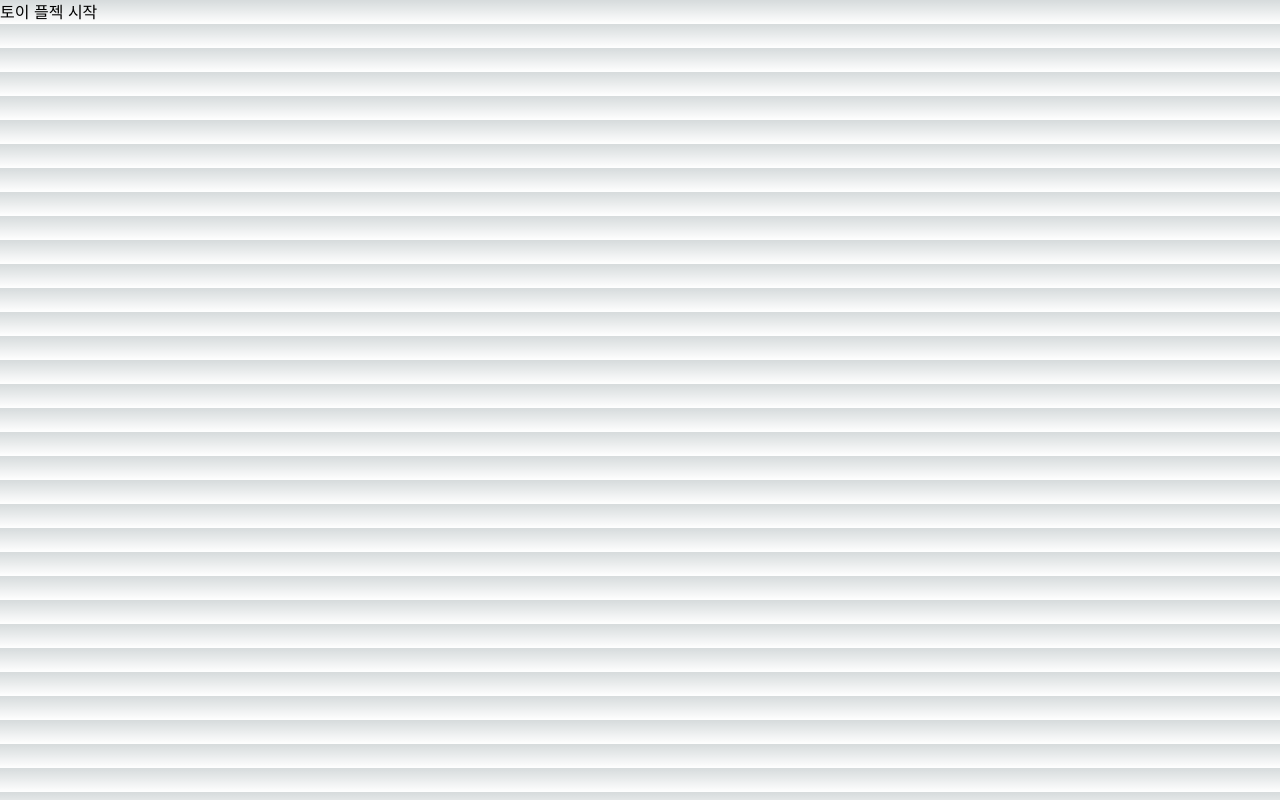
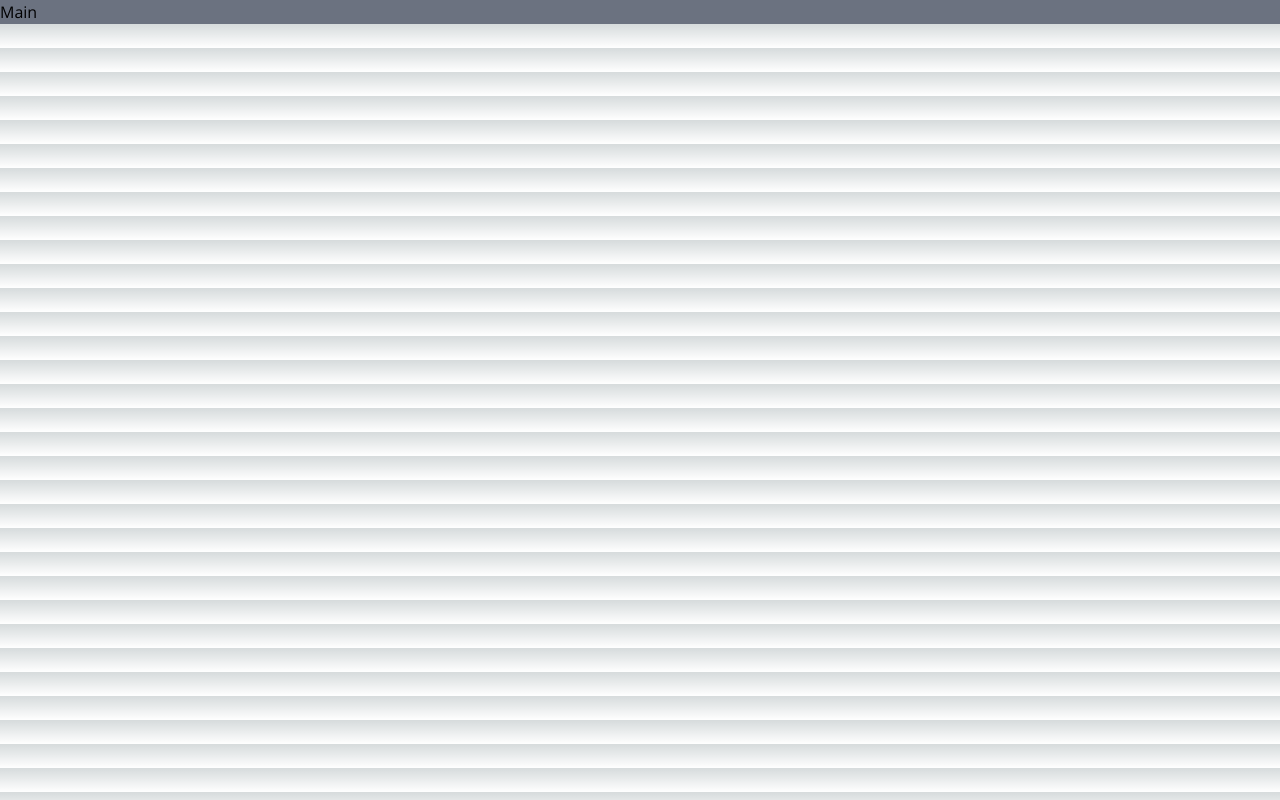
Before and after one commit to kangtae/toy_front, a Next.js app: page / in a window 1280 px wide. Built offline with nearby package versions, Linux system fonts and the light colour scheme.

Commit message:
셋팅 추가

```diff
--- a/src/app/layout.tsx
+++ b/src/app/layout.tsx
@@ -1,7 +1,8 @@
 import './globals.css'
-import { Inter } from 'next/font/google'
+import {Open_Sans} from 'next/font/google'
 
-const inter = Inter({ subsets: ['latin'] })
+const sans = Open_Sans({subsets: ['latin']})
+
 
 export const metadata = {
 	title: 'Create Next App',
@@ -15,7 +16,7 @@ export default function RootLayout({
 }) {
 	return (
 		<html lang="en">
-      <body className={inter.className}>{children}</body>
+		<body className={sans.className}>{children}</body>
 		</html>
 	)
 }
--- a/src/app/page.tsx
+++ b/src/app/page.tsx
@@ -1,10 +1,6 @@
-import Image from 'next/image'
-import { Inter } from 'next/font/google'
-
-const inter = Inter({ subsets: ['latin'] })
 
 export default function Home() {
   return (
-    <h1>토이 플젝 시작</h1>
+		<main	className="bg-gray-500">Main</main>
   )
 }
--- a/tsconfig.json
+++ b/tsconfig.json
@@ -1,6 +1,6 @@
 {
   "compilerOptions": {
-    "target": "es5",
+    "target": "ES6",
     "lib": ["dom", "dom.iterable", "esnext"],
     "allowJs": true,
     "skipLibCheck": true,
```
Lines whose indentation alone changed are shown as unchanged.
